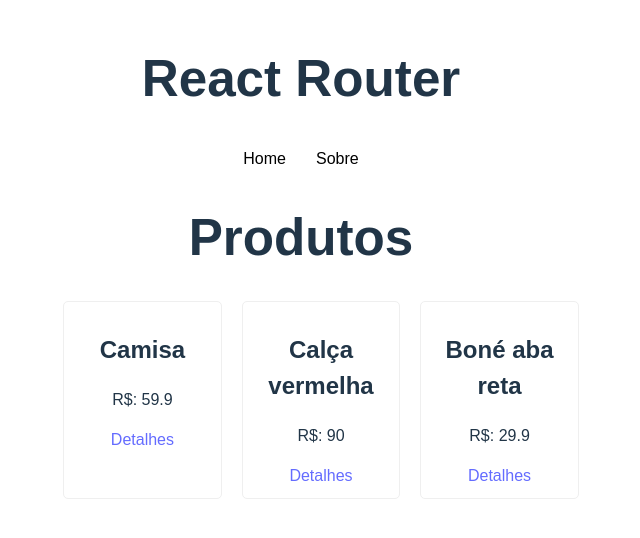
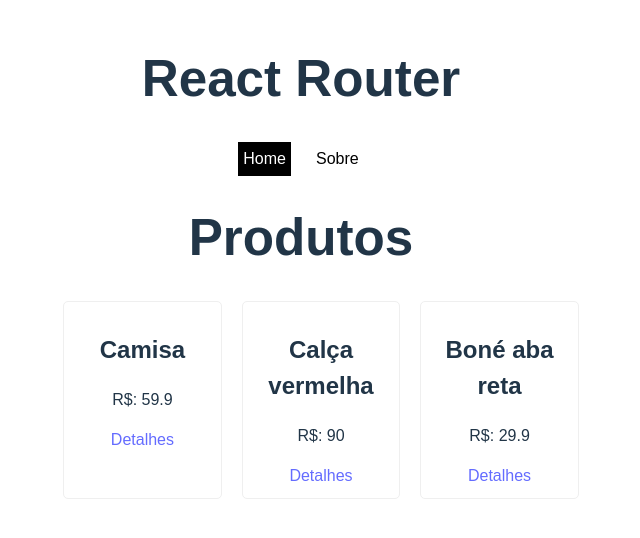
Before and after one commit to thales0591/react-router, a React (Vite) app: page / in a window 1280 px wide. Shown: the part 134-672 px from the top of the page, without its empty margins (339-979 px from the left). Built offline with nearby package versions, Linux system fonts and the light colour scheme; data requests are answered from the project's data file.

Commit message:
feat: add navlink in place of link

```diff
--- a/src/components/Navbar.jsx
+++ b/src/components/Navbar.jsx
@@ -1,11 +1,14 @@
 import "./Navbar.css"
-import { Link } from "react-router-dom"
+import { NavLink } from "react-router-dom"
 
 const Navbar = () => {
   return (
     <nav>
-        <Link to='/'>Home</Link>
-        <Link to='/about'>Sobre</Link>
+        {/* <Link to='/'>Home</Link>
+        <Link to='/about'>Sobre</Link> */}
+        <NavLink to='/'>Home</NavLink>
+        {/*className={({isActive}) => (isActive ? 'esta-ativo' : 'nao-ativo')}*/}
+        <NavLink to='/about'>Sobre</NavLink>
     </nav>
   )
 }
--- a/src/pages/Home.jsx
+++ b/src/pages/Home.jsx
@@ -6,7 +6,7 @@
 
   const url = "http://localhost:3000/products"
 
-  const {data: items, loading, error} = useFetch(url)
+  const {data: items, error} = useFetch(url)
 
   return (
     <div>
```
